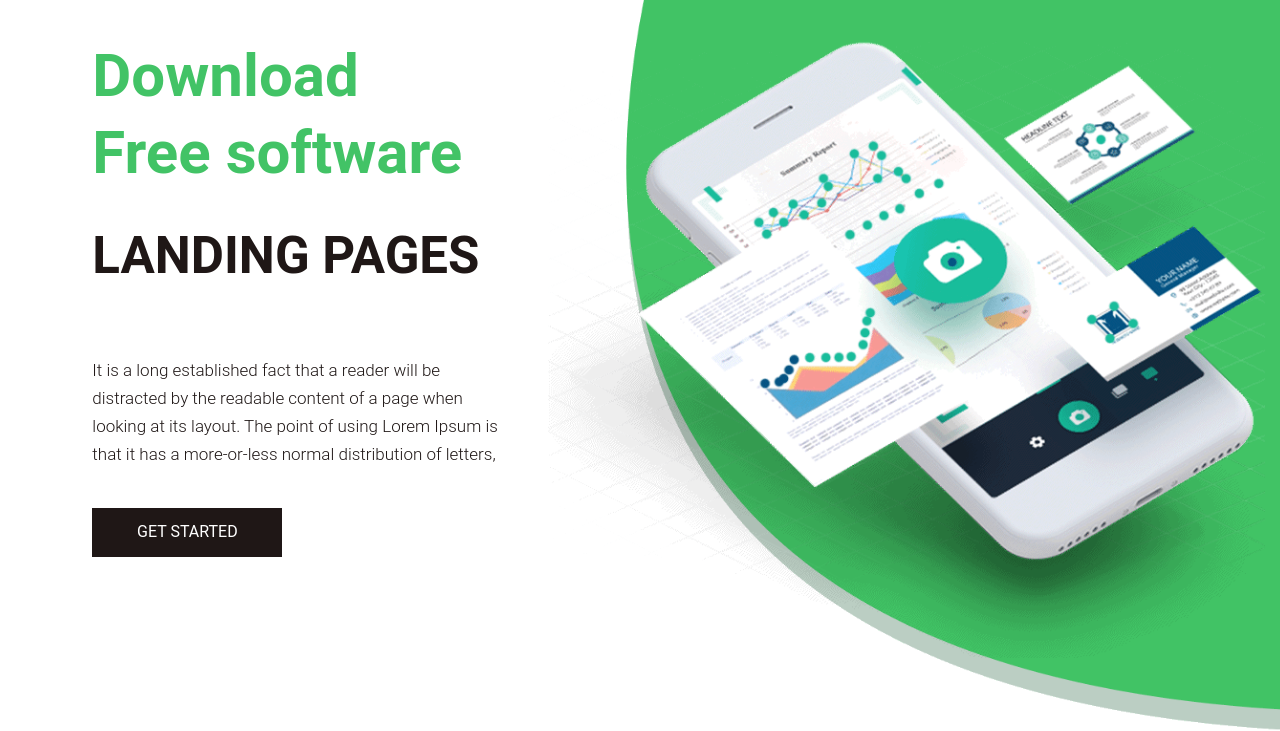
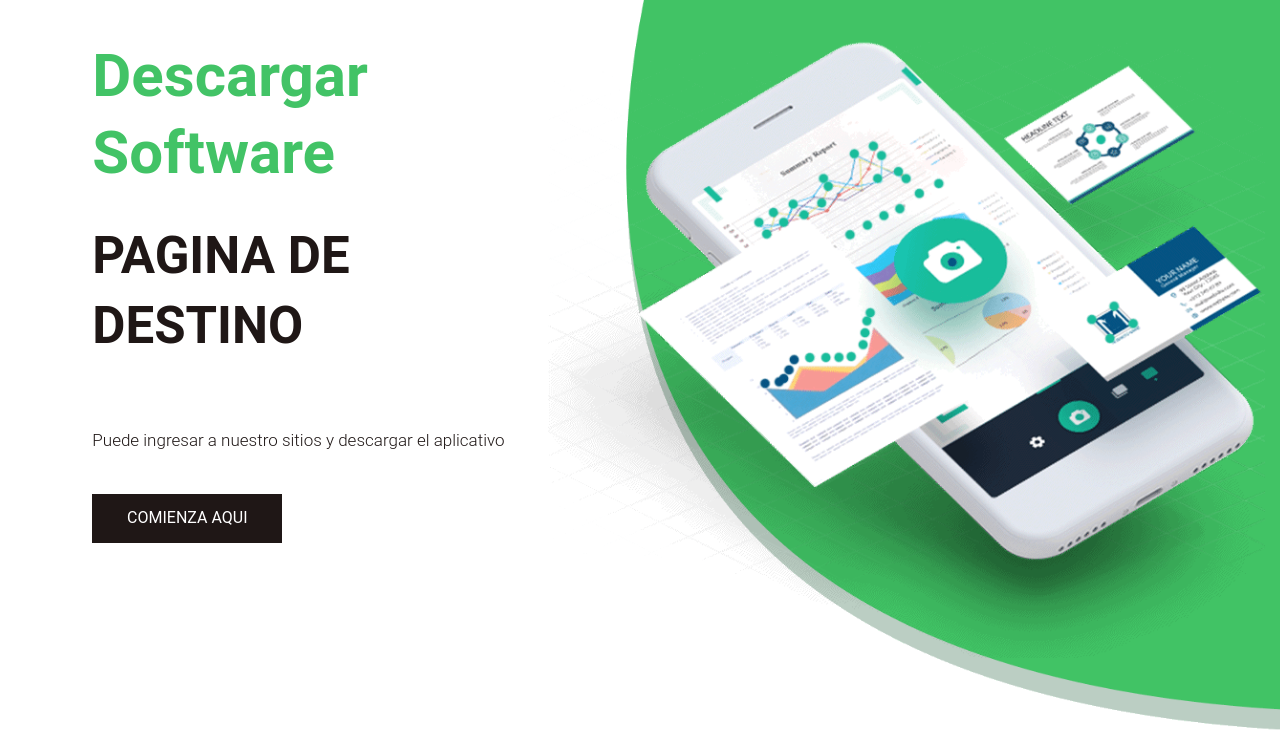
Before and after one commit to jefftechboy/Program, a plain HTML site: page index.html in a window 1280 px wide. Shown: the part 95-826 px from the top of the page. Drawn offline with nearby package versions, Linux system fonts and the light colour scheme.

Commit message:
Modificacion de idioma index
Se modifico el idioma a español del archivo index.html

```diff
--- a/index.html
+++ b/index.html
@@ -71,10 +71,10 @@
                   <div class="row d_flex">
                      <div class="col-md-5">
                         <div class="text-bg">
-                           <span>Download <br> Free software</span>
-                           <h1>landing pages</h1>
-                           <p>It is a long established fact that a reader will be distracted by the readable content of a page when looking at its layout. The point of using Lorem Ipsum is that it has a more-or-less normal distribution of letters,</p>
-                           <a href="#">Get Started</a>
+                           <span>Descargar <br>Software</span>
+                           <h1>Pagina de destino</h1>
+                           <p>Puede ingresar a nuestro sitios y descargar el aplicativo</p>
+                           <a href="#">Comienza aqui</a>
                         </div>
                      </div>
                      <div class="col-md-7">
```
